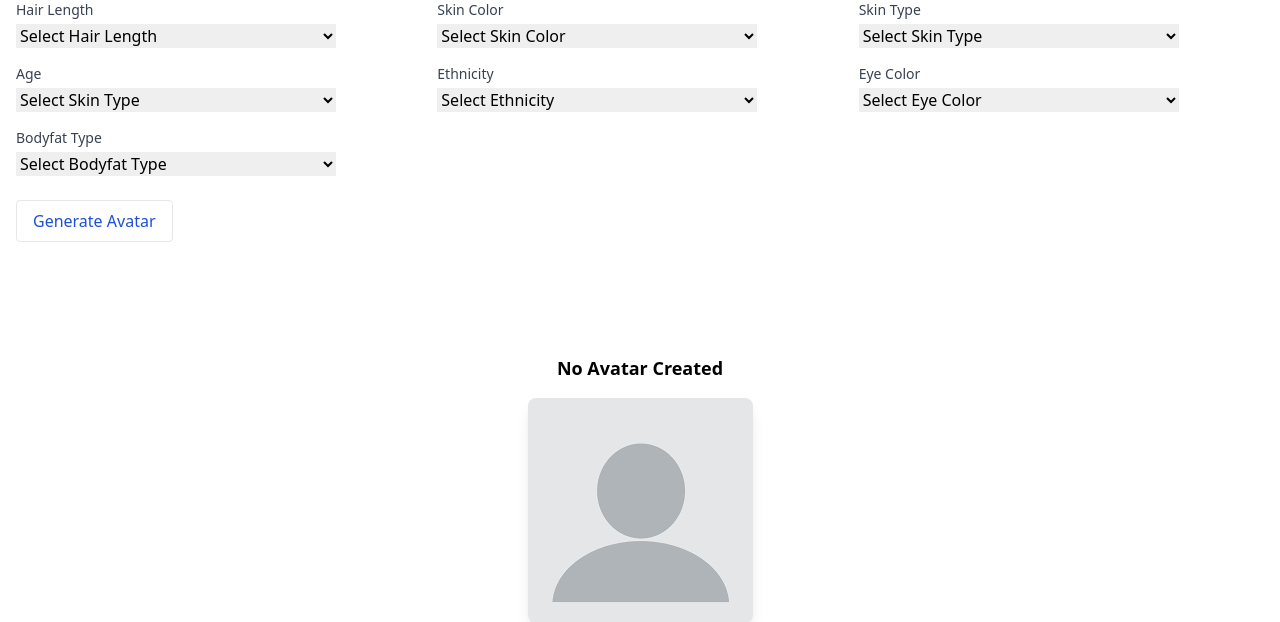
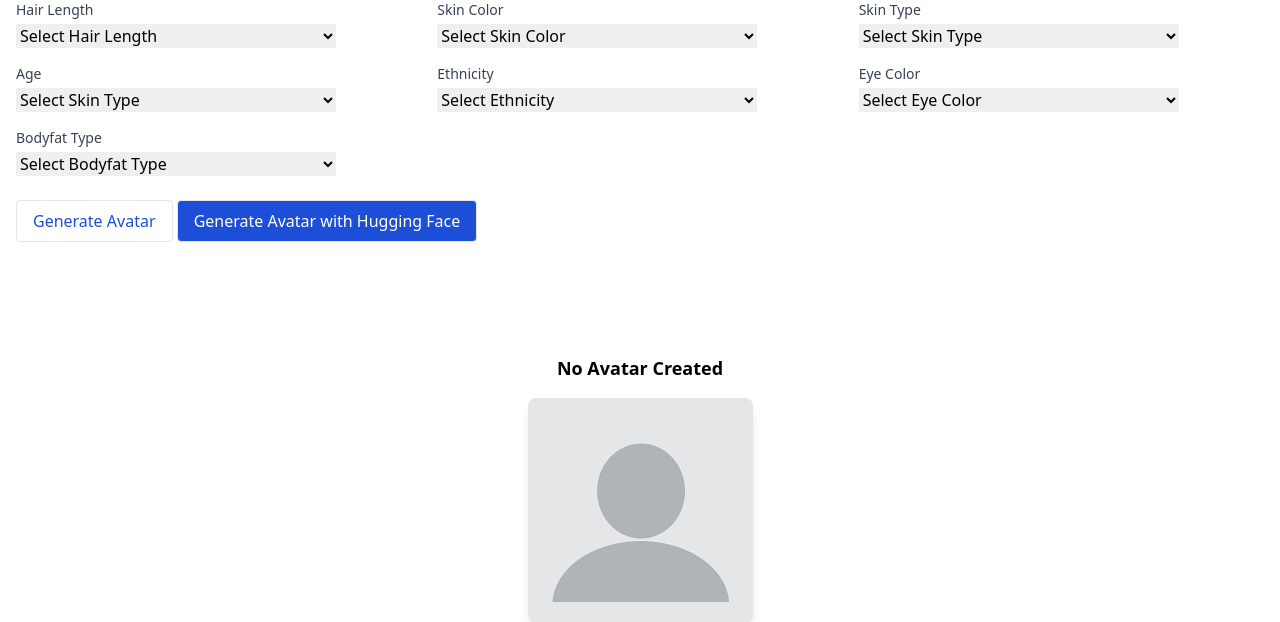
Before and after one commit to TylerGilman/SafeFace, a Django app: page / in a window 1280 px wide. Shown: the part 140-762 px from the top of the page. Run offline with Django 5.2, Linux system fonts and the light colour scheme; some libraries are stand-ins or nearby versions.

Commit message:
create w hugging face

```diff
--- a/create_face/templates/avatar_display.html
+++ b/create_face/templates/avatar_display.html
@@ -1,6 +1,9 @@
 {% block content %}
-  <button hx-post="create" hx-swap="outerHTML" hx-indicator="#ball" hx-vals='js:{gender: getGender(), hair_color: getHairColor(), hair_type: getHairType(), hair_length: getHairLength(), skin_color: getSkinColor(), skin_type: getSkinType(), eye_color: getEyeColor(), gender: getGender(), bodyfat: getBodyfat(), age: getAge(), ethnicity: getEthnicity()}'  class="bg-white border text-blue-700 py-2 px-4 rounded hover:bg-blue-700 hover:text-white transition duration-300">
+    <button hx-post="create" hx-swap="outerHTML" hx-indicator="#ball" hx-vals='js:{gender: getGender(), hair_color: getHairColor(), hair_type: getHairType(), hair_length: getHairLength(), skin_color: getSkinColor(), skin_type: getSkinType(), eye_color: getEyeColor(), bodyfat: getBodyfat(), age: getAge(), ethnicity: getEthnicity()}' class="bg-white border text-blue-700 py-2 px-4 rounded hover:bg-blue-700 hover:text-white transition duration-300">
         Regenerate
+    </button>
+    <button hx-post="create_with_hugging_face" hx-swap="outerHTML" hx-indicator="#ball" hx-vals='js:{gender: getGender(), hair_color: getHairColor(), hair_type: getHairType(), hair_length: getHairLength(), skin_color: getSkinColor(), skin_type: getSkinType(), eye_color: getEyeColor(), bodyfat: getBodyfat(), age: getAge(), ethnicity: getEthnicity()}' class="bg-blue-700 border text-white py-2 px-4 rounded hover:bg-white hover:text-blue-700 transition duration-300">
+        Regenerate with Hugging Face
     </button>
     <div name="avatar" id="avatar" hx-swap="outerHTML" hx-swap-oob="true" class="text-center">
         <p class="text-lg font-semibold">Your Avatar</p>
--- a/create_face/templates/index.html
+++ b/create_face/templates/index.html
@@ -132,10 +132,13 @@
   </div>
 
   <div id="generate_button">
-  <button  hx-post="create" hx-swap="outerHTML"  hx-indicator="#ball" hx-vals='js:{gender: getGender(), hair_color: getHairColor(), hair_type: getHairType(), hair_length: getHairLength(), skin_color: getSkinColor(), skin_type: getSkinType(), eye_color: getEyeColor(), gender: getGender(), bodyfat: getBodyfat(), age: getAge(), ethnicity: getEthnicity()}' class="bg-white border text-blue-700 py-2 px-4 rounded hover:bg-blue-700 hover:text-white transition duration-300">
-    Generate Avatar
-  </button>
-  <img id="ball" name="ball" class="htmx-indicator content-center max-w-24" src="static/images/bouncing-ball.svg"/>
+      <button hx-post="create" hx-swap="outerHTML" hx-indicator="#ball" hx-vals='js:{gender: getGender(), hair_color: getHairColor(), hair_type: getHairType(), hair_length: getHairLength(), skin_color: getSkinColor(), skin_type: getSkinType(), eye_color: getEyeColor(), bodyfat: getBodyfat(), age: getAge(), ethnicity: getEthnicity()}' class="bg-white border text-blue-700 py-2 px-4 rounded hover:bg-blue-700 hover:text-white transition duration-300">
+          Generate Avatar
+      </button>
+      <button hx-post="create_with_hugging_face" hx-swap="outerHTML" hx-indicator="#ball" hx-vals='js:{gender: getGender(), hair_color: getHairColor(), hair_type: getHairType(), hair_length: getHairLength(), skin_color: getSkinColor(), skin_type: getSkinType(), eye_color: getEyeColor(), bodyfat: getBodyfat(), age: getAge(), ethnicity: getEthnicity()}' class="bg-blue-700 border text-white py-2 px-4 rounded hover:bg-white hover:text-blue-700 transition duration-300">
+          Generate Avatar with Hugging Face
+      </button>
+      <img id="ball" name="ball" class="htmx-indicator content-center max-w-24" src="static/images/bouncing-ball.svg"/>
   </div>
 
 
--- a/create_face/urls.py
+++ b/create_face/urls.py
@@ -5,4 +5,5 @@ from . import views
 urlpatterns = [
     path("", views.index, name="index"),
     path("create", views.create, name="create"),
+    path("create_with_hugging_face", views.create_with_hugging_face, name="create_with_hugging_face"),
 ]
--- a/create_face/views.py
+++ b/create_face/views.py
@@ -6,32 +6,38 @@ from diffusers import (
     KDPM2AncestralDiscreteScheduler,
     AutoencoderKL,
 )
-from diffusers.models.modeling_outputs import Transformer2DModelOutput
 import time
+import requests
+import io
+from PIL import Image
 
-# Load VAE component
-vae = AutoencoderKL.from_pretrained(
-  "madebyollin/sdxl-vae-fp16-fix", torch_dtype=torch.float16
-)
-
-# Configure the pipeline
-pipe = StableDiffusionXLPipeline.from_pretrained(
-  "Corcelio/mobius", vae=vae, torch_dtype=torch.float16
-)
-pipe.scheduler = KDPM2AncestralDiscreteScheduler.from_config(pipe.scheduler.config)
-pipe.to("cuda")
+API_URL = "https://api-inference.huggingface.co/models/Corcelio/mobius"
+headers = {"Authorization": "Bearer REPLACE_ME"}
 
 
 def index(request):
-  return render(request, "index.html", None)
+    return render(request, "index.html", None)
+
 
 @csrf_exempt
 def create(request):
-  # Define prompts and generate image
-  prompt = "Hyper-Realism, Front Face View, White Background, of a single person's face with the following attributes: " + request.POST.get('hair_color') + " " + request.POST.get('hair_type') + " " + request.POST.get('hair_length') + " " + request.POST.get('skin_type') + " " + request.POST.get('eye_color') + " " + request.POST.get('skin_color') + " " + request.POST.get('ethnicity') + " " + request.POST.get('gender') + " " + request.POST.get('bodyfat') + " " + request.POST.get('age') + " facing directly forward."
-  negative_prompt = ""
+    # Load VAE component
+    vae = AutoencoderKL.from_pretrained(
+        "madebyollin/sdxl-vae-fp16-fix", torch_dtype=torch.float16
+    )
 
-  image = pipe(
+    # Configure the pipeline
+    pipe = StableDiffusionXLPipeline.from_pretrained(
+        "Corcelio/mobius", vae=vae, torch_dtype=torch.float16
+    )
+    pipe.scheduler = KDPM2AncestralDiscreteScheduler.from_config(pipe.scheduler.config)
+    pipe.to("cuda")
+
+    # Define prompts and generate image
+    prompt = make_prompt(request)
+    negative_prompt = ""
+
+    image = pipe(
       prompt=prompt,
       negative_prompt=negative_prompt,
       width=1024,
@@ -39,12 +45,39 @@ def create(request):
       guidance_scale=7,
       num_inference_steps=50,
       clip_skip=3,
-  ).images[0]
+    ).images[0]
 
-  image.save("static/images/generated_image.png")
+    image.save("static/images/generated_image.png")
 
-  torch.cuda.empty_cache()
+    torch.cuda.empty_cache()
 
-  static_path = "/static/images/generated_image.png"
-  # add t as a parameter to prevent caching
-  return render(request, "avatar_display.html", {'image_path': static_path + "?t=" + str(time.time())})
+    static_path = "/static/images/generated_image.png"
+    # add t as a parameter to prevent caching
+    return render(request, "avatar_display.html", {'image_path': static_path + "?t=" + str(time.time())})
+
+
+@csrf_exempt
+def create_with_hugging_face(request):
+    prompt = make_prompt(request)
+
+    image_bytes = query({
+        "inputs": prompt,
+    })
+
+    image = Image.open(io.BytesIO(image_bytes))
+    image.save("static/images/generated_image.png")
+    static_path = "/static/images/generated_image.png"
+    return render(request, "avatar_display.html", {'image_path': static_path + "?t=" + str(time.time())})
+
+
+def make_prompt(request):
+    return (("Hyper-Realism, Front Face View, White Background, of a single person's face with the following "
+             "attributes: ") + request.POST.get('hair_color') + " " + request.POST.get('hair_type') + " " +
+            request.POST.get('hair_length') + " " + request.POST.get('skin_type') + " " + request.POST.get(
+                'eye_color') + " " + request.POST.get('skin_color') + " " + request.POST.get('ethnicity') + " " +
+            request.POST.get('gender') + " " + request.POST.get('bodyfat') + " " + request.POST.get('age') + " facing directly forward.")
+
+
+def query(payload):
+    response = requests.post(API_URL, headers=headers, json=payload)
+    return response.content
```
Lines whose indentation alone changed are shown as unchanged.
